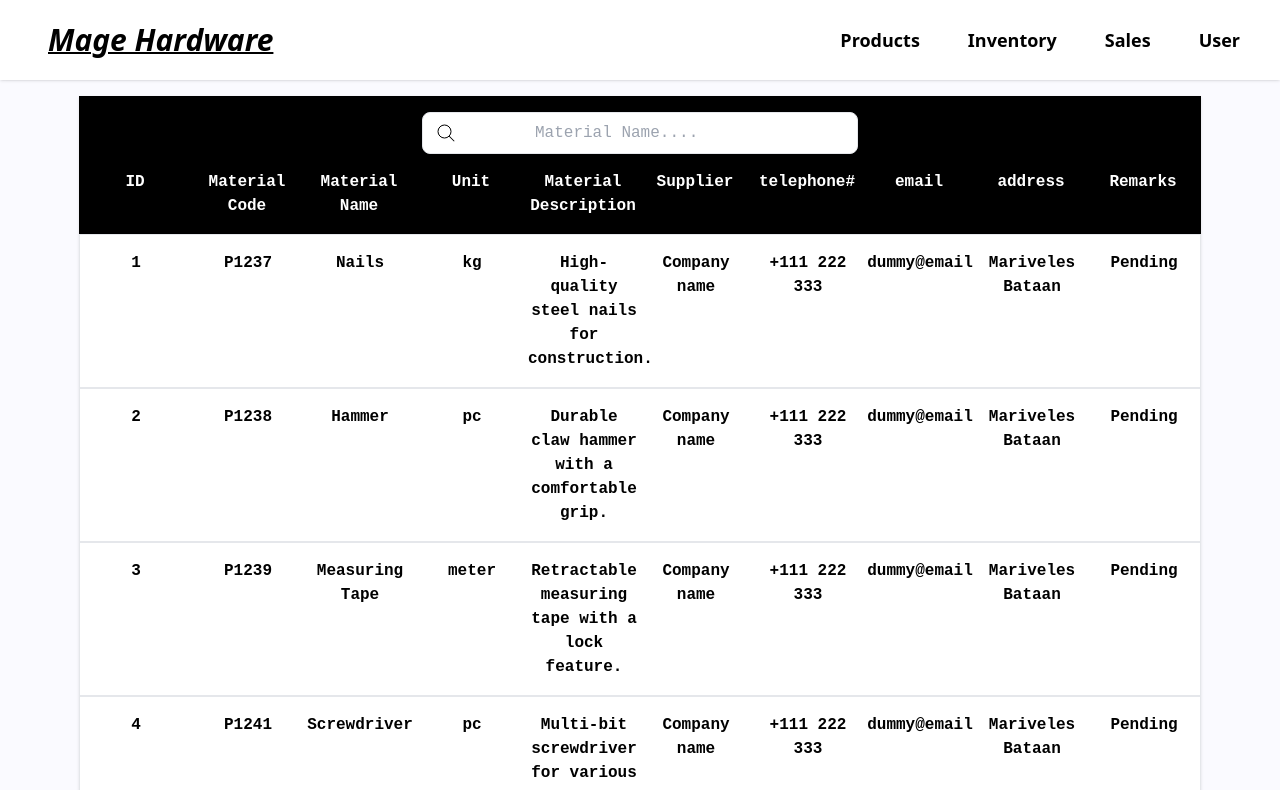
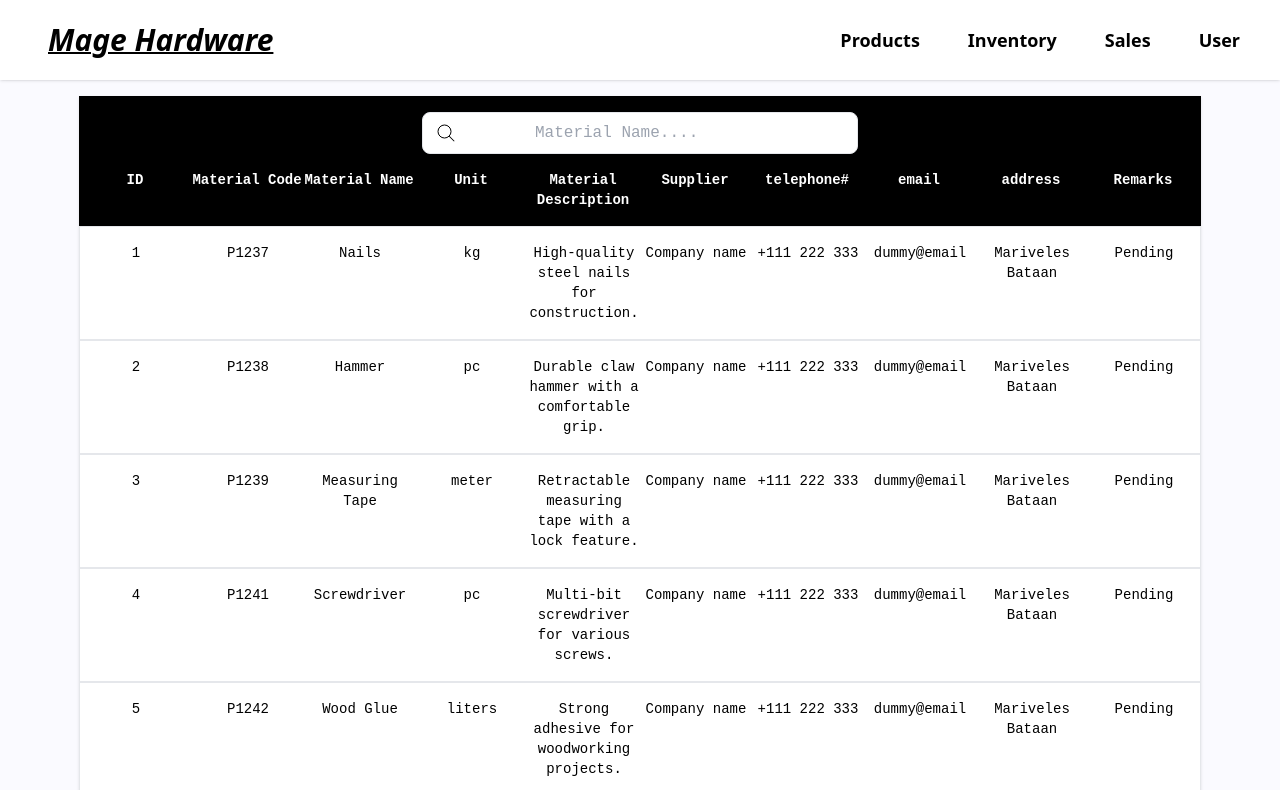
Before and after one commit to JoshuaMage/Inventory-System-Mage, a SvelteKit app: page /inventory/MaterialList in a window 1280 px wide. Shown: the top 790 px of the page. Built offline with nearby package versions, Linux system fonts and the light colour scheme; no server answers.

Commit message:
11/11/24t

```diff
--- a/src/routes/inventory/MaterialList/+page.svelte
+++ b/src/routes/inventory/MaterialList/+page.svelte
@@ -3,7 +3,7 @@
 	import { INVENTORY as inventoryStore } from '$lib/materialStock';
 	import { onDestroy } from 'svelte';
 	import SearchInput from '../materialPurchase/SearchInput.svelte';
-	import Pagination from '../materialPurchase/Pagination.svelte';
+	import Pagination from '../materialStock/pagination.svelte';
 	import Loader from '../../loader.svelte';
 
 	let INVENTORY = [];
@@ -54,9 +54,9 @@
 	);
 
 	const PurchaseListCss = () =>
-		'max-sm:text-xs border border-gray-300  border-none m-0 py-2 md:py-4 2xl:place-content-center  lg:w-24 xl:w-28 2xl:w-32 text-center';
+		'max-sm:text-xs text-sm border border-gray-300  border-none m-0 py-2 md:py-4 2xl:place-content-center  lg:w-24 xl:w-28 2xl:w-32 text-center';
 	const h4Css = () =>
-		'max-sm:text-xs border border-gray-300  border-none m-0 md:py-4 2xl:place-content-center  lg:w-24 xl:w-28 2xl:w-32 text-center';
+		'max-sm:text-xs text-sm border border-gray-300  border-none m-0 md:py-4 2xl:place-content-center  lg:w-24 xl:w-28 2xl:w-32 text-center';
 	const listCss = () => 'max-sm:bg-bgGrey';
 </script>
 
@@ -73,24 +73,24 @@
 						<SearchInput bind:searchItem />
 
 						<ul class="grid grid-cols-3 max-sm:gap-1 md:flex font-extrabold text-white">
-							<li class={listCss()}><button class={PurchaseListCss()}>ID </button></li>
-							<li class={listCss()}><button class={PurchaseListCss()}>Material Code </button></li>
-							<li class={listCss()}><button class={PurchaseListCss()}>Material Name </button></li>
-							<li class={listCss()}><button class={PurchaseListCss()}>Unit </button></li>
+							<li class={listCss()}><h4 class={PurchaseListCss()}>ID </h4></li>
+							<li class={listCss()}><h4 class={PurchaseListCss()}>Material Code </h4></li>
+							<li class={listCss()}><h4 class={PurchaseListCss()}>Material Name </h4></li>
+							<li class={listCss()}><h4 class={PurchaseListCss()}>Unit </h4></li>
 							<li class={listCss()}>
-								<button class={PurchaseListCss()}>Material Description </button>
+								<h4 class={PurchaseListCss()}>Material Description </h4>
 							</li>
-							<li class={listCss()}><button class={PurchaseListCss()}>Supplier </button></li>
-							<li class={listCss()}><button class={PurchaseListCss()}>telephone# </button></li>
-							<li class={listCss()}><button class={PurchaseListCss()}>email </button></li>
-							<li class={listCss()}><button class={PurchaseListCss()}>address </button></li>
-							<li class={listCss()}><button class={PurchaseListCss()}>Remarks </button></li>
+							<li class={listCss()}><h4 class={PurchaseListCss()}>Supplier </h4></li>
+							<li class={listCss()}><h4 class={PurchaseListCss()}>telephone# </h4></li>
+							<li class={listCss()}><h4 class={PurchaseListCss()}>email </h4></li>
+							<li class={listCss()}><h4 class={PurchaseListCss()}>address </h4></li>
+							<li class={listCss()}><h4 class={PurchaseListCss()}>Remarks </h4></li>
 						</ul>
 					</div>
 
 					{#each displayedItems as list}
 						<ul
-							class="max-sm:text-xs max-sm:mt-2 border grid grid-cols-3 max-sm:gap-1 md:flex md:font-extrabold text-black justify-center"
+							class="max-sm:text-xs max-sm:mt-2 border grid grid-cols-3 max-sm:gap-1 md:flex md:font-medium text-black justify-center"
 						>
 							<li><h4 class={h4Css()}>{list.id}</h4></li>
 							<li><h4 class={h4Css()}>{list.materialCode}</h4></li>
--- a/src/routes/inventory/Materialpurchase/+page.svelte
+++ b/src/routes/inventory/Materialpurchase/+page.svelte
@@ -3,7 +3,7 @@
 	import { db } from '$lib/firebaseConfig';
 	import { ref, onValue } from 'firebase/database';
 	import SearchInput from './SearchInput.svelte';
-	import Pagination from './Pagination.svelte';
+	import Pagination from '../materialStock/Pagination.svelte';
 	import Loader from '../../loader.svelte';
 
 	let materialPurchase = [];
@@ -81,7 +81,7 @@
 
 					{#each displayedItems as purchase}
 						<ul
-							class="max-sm:text-xs max-sm:mt-2 border grid grid-cols-3 max-sm:gap-1 md:flex md:font-extrabold text-black justify-center"
+							class="max-sm:text-xs text-sm max-sm:mt-2 border grid grid-cols-3 max-sm:gap-1 md:flex md:font-extrabold text-black justify-center"
 						>
 							<li><h4 class={h4Css()}>{purchase.datePurchase}</h4></li>
 							<li><h4 class={h4Css()}>{purchase.materialName}</h4></li>
--- a/src/routes/sales/summary/+page.svelte
+++ b/src/routes/sales/summary/+page.svelte
@@ -5,10 +5,7 @@
 	import SearchInput from '../../inventory/materialPurchase/SearchInput.svelte';
 	import Pagination from '../../inventory/materialPurchase/Pagination.svelte';
 	import { INVENTORY } from '$lib/materialStock.js';
-<<<<<<< HEAD
 	import Loader from '../../loader.svelte';
-=======
->>>>>>> d9cd645b3538d98fec0f182ef7fa2427eff43742
 
 	let searchItem = '';
 	let currentPage = 1;
@@ -18,11 +15,13 @@
 	let values = [];
 	let totalSalesAmount = 0; // To store the total sales
 
+	// Function to get the unit price from INVENTORY
 	function getUnitPrice(materialName) {
 	  const item = $INVENTORY.find((material) => material.materialName === materialName);
 	  return item ? item.uniPrice : 0;
 	}
 
+	// Fetch total sales amount
 	async function totalSale() {
 	  const salesRef = ref(db, 'submissions');
 	  const snapshot = await get(salesRef);  // Fetch once using get()
@@ -41,15 +40,12 @@
 	  }
 	}
 
+	// Fetch data on mount
 	onMount(async () => {
-<<<<<<< HEAD
-		setTimeout(() => {
-=======
->>>>>>> d9cd645b3538d98fec0f182ef7fa2427eff43742
 		const purchaseRef = ref(db, 'submissions');
-
 		totalSalesAmount = await totalSale();
 
+		// Fetch data with onValue (for real-time updates)
 		onValue(purchaseRef, (snapshot) => {
 			loading = false;
 			if (snapshot.exists()) {
@@ -60,6 +56,7 @@
 					materialPurchase.push(purchaseData);
 				});
 
+				// Retrieve stored purchase values from localStorage (if needed)
 				values = materialPurchase.map((_, index) => {
 					return parseFloat(localStorage.getItem(`purchaseValue_${index}`)) || 0;
 				});
@@ -67,29 +64,31 @@
 				console.log('No Data available');
 			}
 		});
-<<<<<<< HEAD
-	}, 2000)
-=======
->>>>>>> d9cd645b3538d98fec0f182ef7fa2427eff43742
 	});
 
+	// Handle page change
 	function goToPage(page) {
 	  currentPage = page;
 	}
 
+	// Reactive variables for pagination
 	$: totalPages = Math.ceil(materialPurchase.length / itemsPerPage);
 
+	// Filter material purchase data based on search
 	$: filteredItem = materialPurchase.filter((item) =>
 	  item.materialName.toLowerCase().includes(searchItem.toLowerCase())
 	);
 
+	// Remove duplicates based on the 'item' property
 	$: uniqueItems = [...new Map(filteredItem.map((item) => [item.item, item])).values()];
 
+	// Pagination: Slice items to display per page
 	$: displayedItems = uniqueItems.slice(
 	  (currentPage - 1) * itemsPerPage,
 	  currentPage * itemsPerPage
 	);
 
+	// Styling functions for list and header
 	const PurchaseListCss = () =>
 	  'max-sm:text-xs border border-gray-300 border-none m-0 py-2 md:py-4 2xl:place-content-center lg:w-24 xl:w-28 2xl:w-32 text-center';
 	const h4Css = () =>
@@ -97,10 +96,8 @@
 	const listCss = () => 'max-sm:bg-bgGrey';
 </script>
 
-
 <main class="flex justify-center w-screen h-screen bg-bgDarkGrey font-patrick text-black">
 	<div class="flex flex-col max-sm:w-screen">
-<<<<<<< HEAD
 		{#if loading}
 			<div class="flex justify-center items-center h-screen bg-bgDarkGrey">
 				<Loader />
@@ -143,7 +140,7 @@
 									{purchase.qty * parseFloat(getUnitPrice(purchase.materialName)) * 2}
 								</h4>
 							</li>
-							<li class={h4Css()}>
+							<li class={h4Css()} >
 								<h4
 									class={`${purchase.status === 'Pending' || purchase.status === 'Delay' ? 'text-red-600' : 'text-black'}`}
 								>
@@ -156,51 +153,5 @@
 			</div>
 			<Pagination {currentPage} {totalPages} onPageChange={goToPage} />
 		{/if}
-=======
-	  {#if loading}
-		<div class="flex justify-center items-center h-screen bg-bgDarkGrey">
-		  <p class="bg-white text-xl font-black">Loading please wait....</p>
-		</div>
-	  {:else}
-		<div class="shadow md:block bg-white mt-24 text-center">
-		  <div class="flex flex-col font-patrick rounded-lg">
-			<div class="md:bg-bgGrey max-sm:px-1">
-			  <SearchInput bind:searchItem />
-			  <ul class="max-sm:text-xs grid grid-cols-3 max-sm:gap-1 md:flex font-extrabold text-white">
-				<li class={listCss()}><button class={PurchaseListCss()}>Item</button></li>
-				<li class={listCss()}><button class={PurchaseListCss()}>Material Name</button></li>
-				<li class={listCss()}><button class={PurchaseListCss()}>Unit</button></li>
-				<li class={listCss()}><button class={PurchaseListCss()}>Purchase Qty</button></li>
-				<li class={listCss()}><button class={PurchaseListCss()}>Amount</button></li>
-				<li class={listCss()}><button class={PurchaseListCss()}>Sale Qty</button></li>
-				<li class={listCss()}><button class={PurchaseListCss()}>Market Price</button></li>
-				<li class={listCss()}><button class={PurchaseListCss()}>Revenue</button></li>
-				<li class={listCss()}><button class={PurchaseListCss()}>Status</button></li>
-			  </ul>
-			</div>
-			{#each displayedItems as purchase}
-			  <ul class="max-sm:text-xs max-sm:mt-2 border grid grid-cols-3 max-sm:gap-2 md:flex font-extrabold text-black justify-center">
-				<li><h4 class={h4Css()}>{purchase.item}</h4></li>
-				<li><h4 class={h4Css()}>{purchase.materialName}</h4></li>
-				<li><h4 class={h4Css()}>{purchase.unit}</h4></li>
-				<li><h4 class={h4Css()}>{purchase.orderQty}</h4></li>
-				<li><h4 class={h4Css()}>{getUnitPrice(purchase.materialName)}</h4></li>
-				<li><h4 class={h4Css()}>{totalSalesAmount}</h4></li> <!-- Display the total sales amount -->
-				<li><h4 class={h4Css()}>{parseFloat(getUnitPrice(purchase.materialName)) * 2}</h4></li>
-				<li><h4 class={h4Css()}>{purchase.qty * parseFloat(getUnitPrice(purchase.materialName)) * 2}</h4></li>
-				<li class={h4Css()}>
-				  <h4
-					class={`${purchase.status === 'Pending' || purchase.status === 'Delay' ? 'text-red-600' : 'text-black'}`}
-				  >
-					{purchase.status}
-				  </h4>
-				</li>
-			  </ul>
-			{/each}
-		  </div>
-		</div>
-	  {/if}
-	  <Pagination {currentPage} {totalPages} onPageChange={goToPage} />
->>>>>>> d9cd645b3538d98fec0f182ef7fa2427eff43742
 	</div>
 </main>
```
Also changed, not shown: src/routes/inventory/materialOrdering/+page.svelte (+18 -18 lines). Lines whose indentation alone changed are shown as unchanged.
